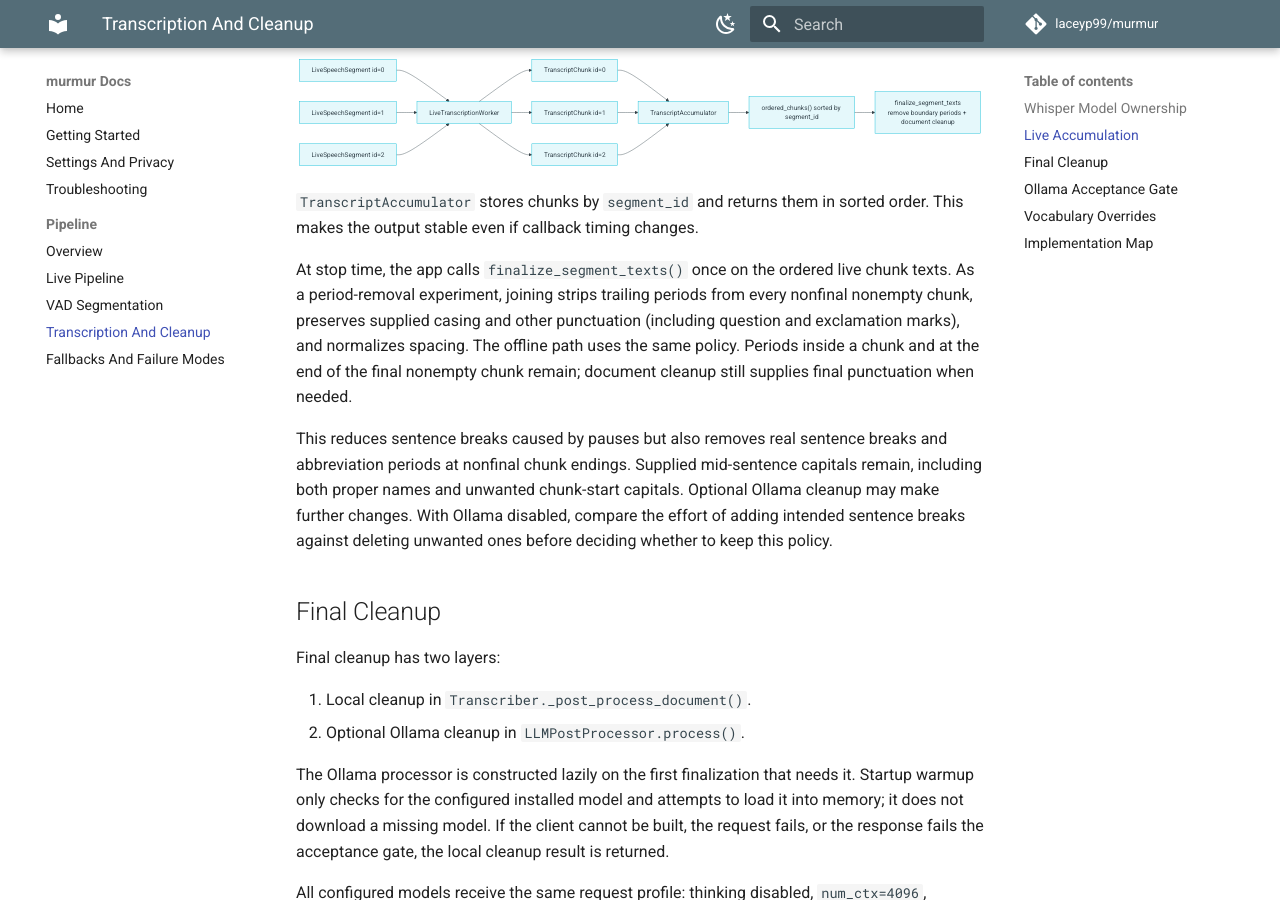
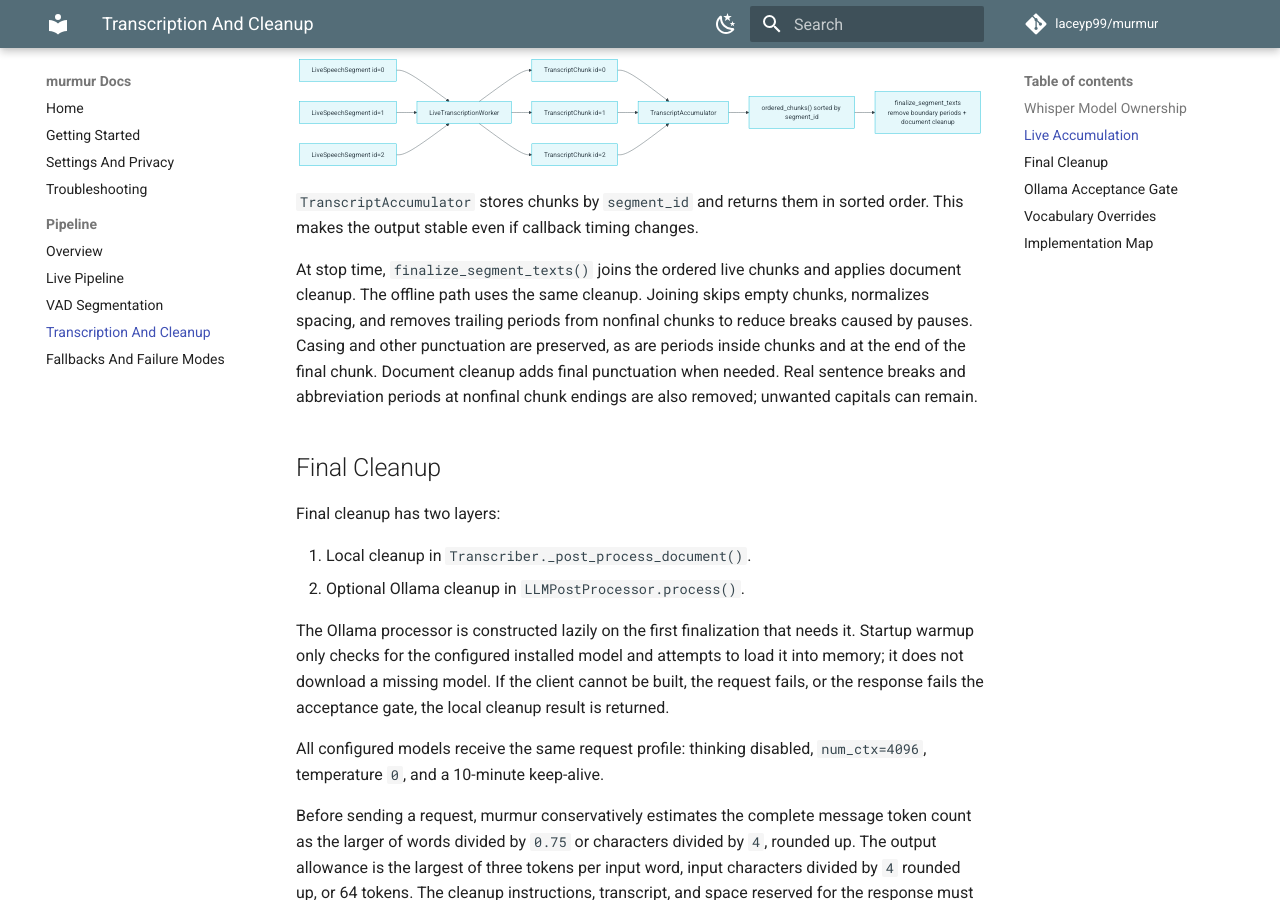
Before and after one commit to laceyp99/murmur, an MkDocs documentation site: the page built from docs/transcription-and-cleanup.md, in a window 1280 px wide and 900 px high, scrolled down 1248 px. Built offline with MkDocs 1.6.1 and Material for MkDocs 9.7.7, drawn with Linux system fonts in a browser that asks for light colours; comment, search, counter and statistics services are not loaded.

Commit message:
test(transcription): consolidate cleanup coverage and simplify docs

```diff
--- a/docs/transcription-and-cleanup.md
+++ b/docs/transcription-and-cleanup.md
@@ -55,20 +55,13 @@ flowchart LR
 `TranscriptAccumulator` stores chunks by `segment_id` and returns them in sorted
 order. This makes the output stable even if callback timing changes.
 
-At stop time, the app calls `finalize_segment_texts()` once on the ordered live
-chunk texts. As a period-removal experiment, joining strips trailing periods
-from every nonfinal nonempty chunk, preserves supplied casing and other
-punctuation (including question and exclamation marks), and normalizes spacing.
-The offline path uses the same policy. Periods inside a chunk and at the end of
-the final nonempty chunk remain; document cleanup still supplies final punctuation
-when needed.
-
-This reduces sentence breaks caused by pauses but also removes real sentence
-breaks and abbreviation periods at nonfinal chunk endings. Supplied mid-sentence
-capitals remain, including both proper names and unwanted chunk-start capitals.
-Optional Ollama cleanup may make further changes. With Ollama disabled, compare
-the effort of adding intended sentence breaks against deleting unwanted ones
-before deciding whether to keep this policy.
+At stop time, `finalize_segment_texts()` joins the ordered live chunks and applies
+document cleanup. The offline path uses the same cleanup. Joining skips empty
+chunks, normalizes spacing, and removes trailing periods from nonfinal chunks
+to reduce breaks caused by pauses. Casing and other punctuation are preserved,
+as are periods inside chunks and at the end of the final chunk. Document cleanup
+adds final punctuation when needed. Real sentence breaks and abbreviation periods
+at nonfinal chunk endings are also removed; unwanted capitals can remain.
 
 ## Final Cleanup
 
```
Also changed, not shown: 1 other file.
